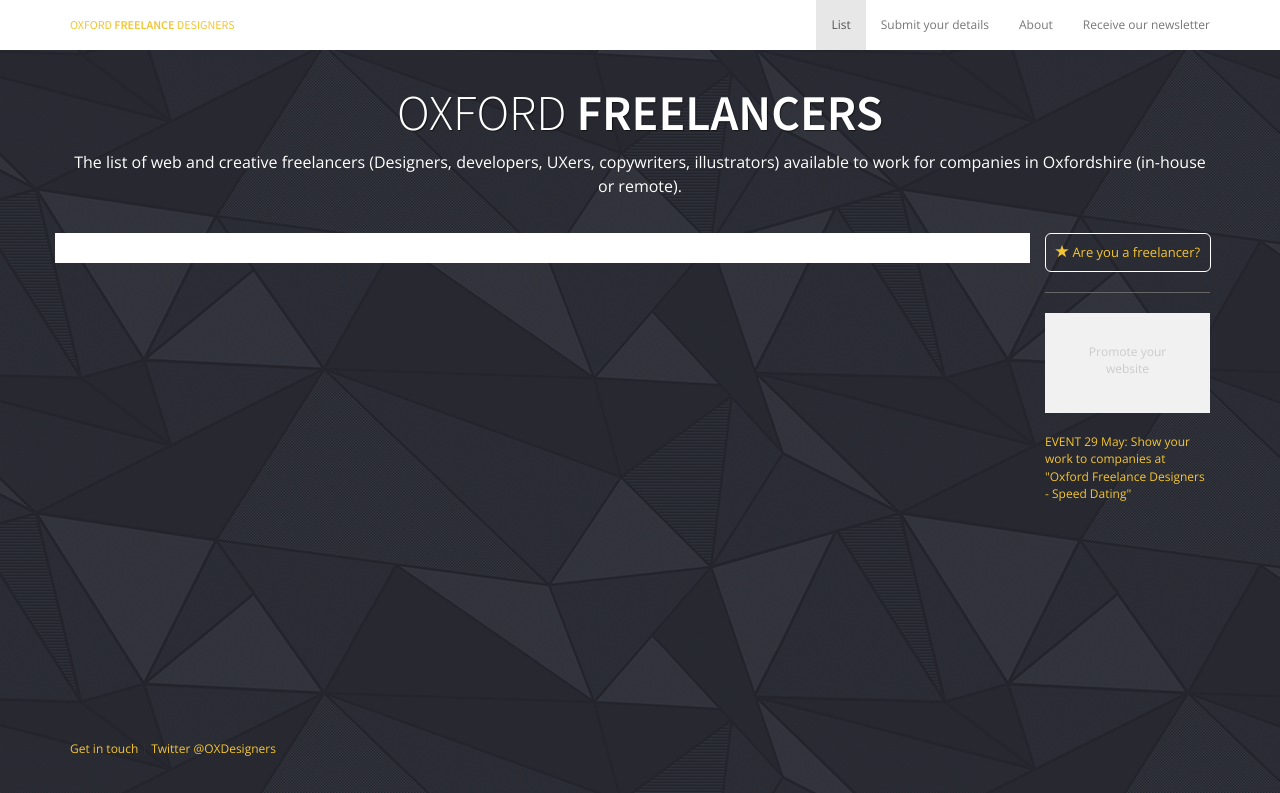
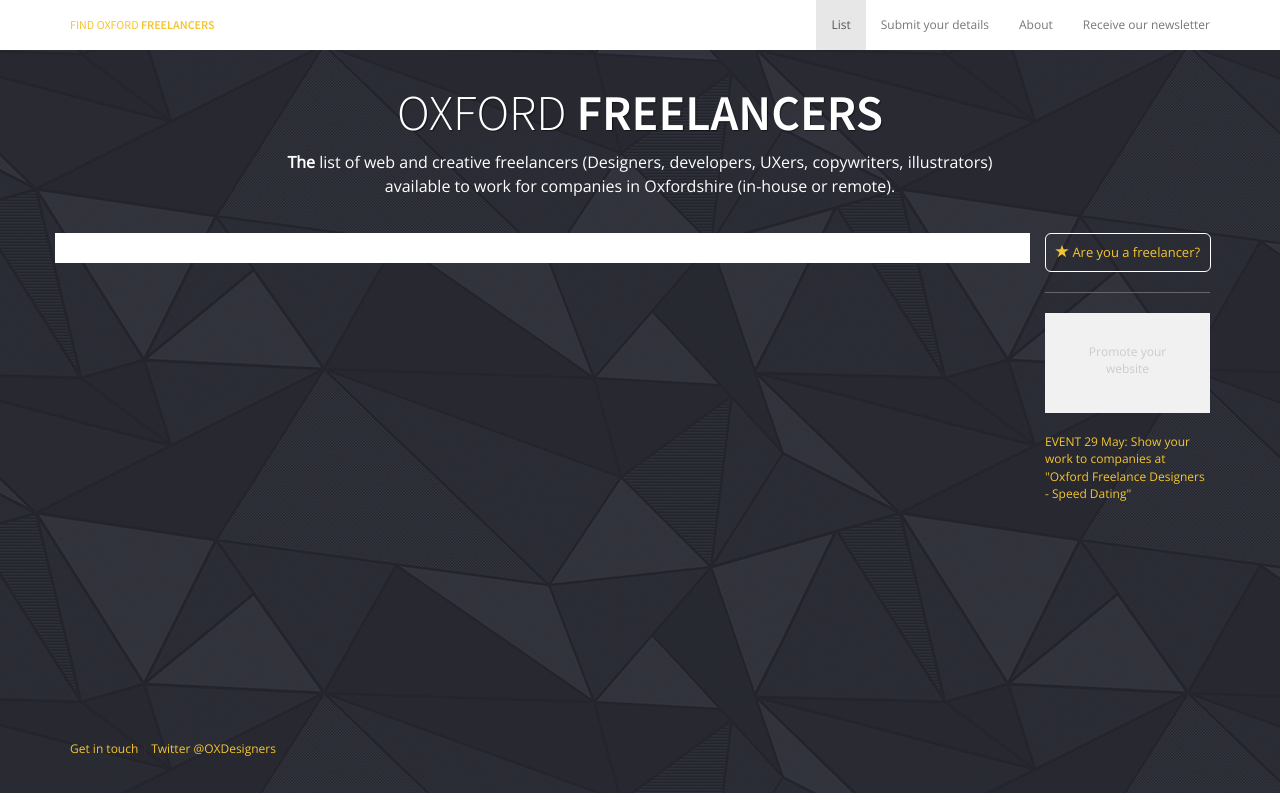
Before and after one commit to marianamota/oxfordfreelancers, a plain HTML site: page index.html in a window 1280 px wide. Drawn offline with nearby package versions, Linux system fonts and the light colour scheme; a script that the page names is missing.

Commit message:
a few tweaks to copy

```diff
--- a/index.html
+++ b/index.html
@@ -34,7 +34,7 @@
 						<span class="icon-bar"></span>
 						<span class="icon-bar"></span>
 					</button>
-					<a class="navbar-brand" href="#">Oxford <span class="accent">freelance</span> designers</a>
+					<a class="navbar-brand" href="#">Find Oxford <span class="accent">freelancers</span></a>
 				</div>
 				<div class="navbar-collapse collapse">
 					<ul class="nav navbar-nav navbar-right">
@@ -53,7 +53,7 @@
 				<div class="row">
 					<div class="col-md-12">
 					<h1>Oxford <span class="accent">freelancers</span></h1>
-					<h2>The list of web and creative freelancers (Designers, developers, UXers, copywriters, illustrators) available to work for companies in Oxfordshire (in-house or remote).</h2>
+					<h2><strong>The</strong> list of web and creative freelancers (Designers, developers, UXers, copywriters, illustrators) <br />available to work for companies in Oxfordshire (in-house or remote).</h2>
 					</div>
 				</div>
 			</header>
```
